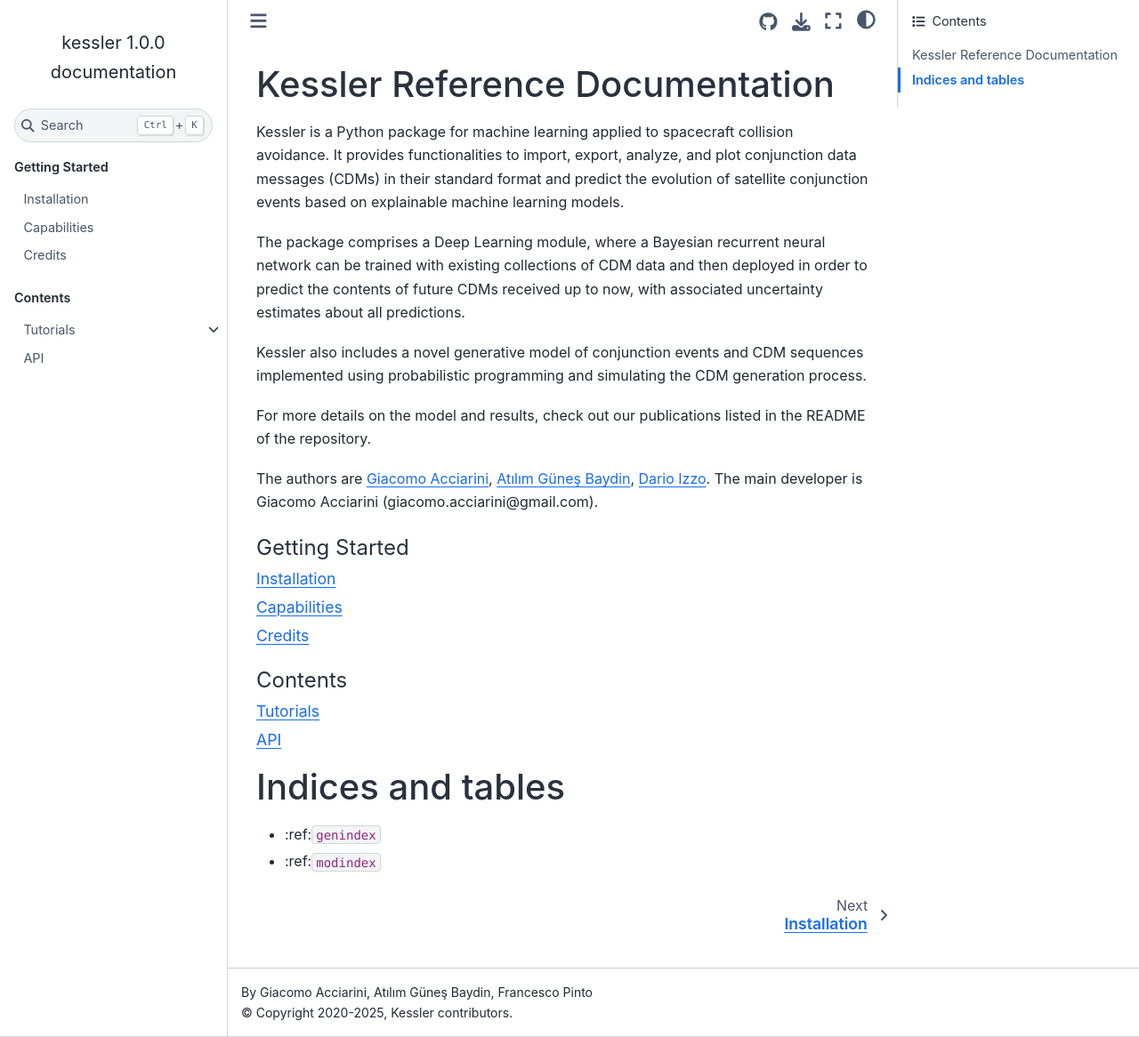
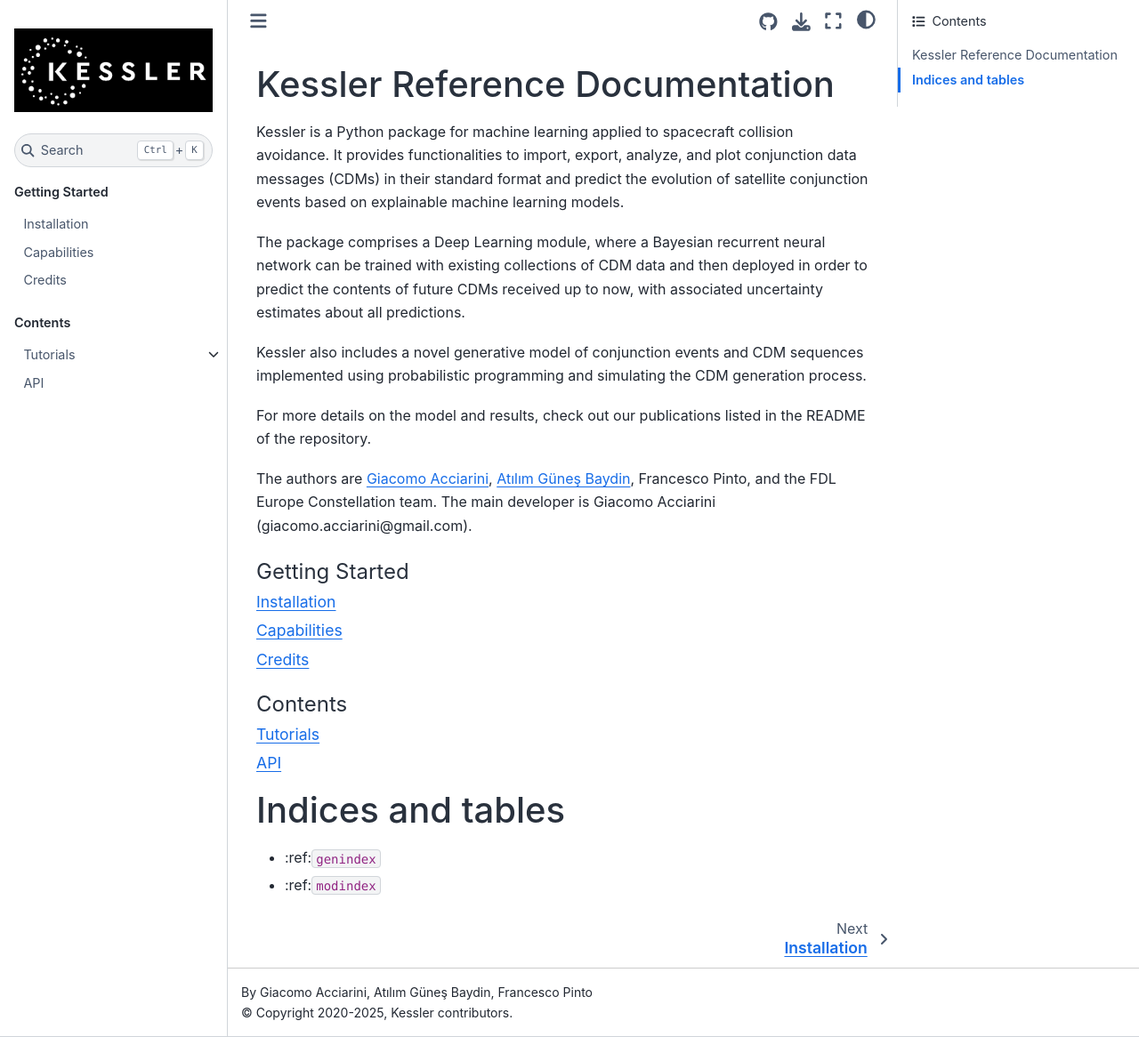
Before and after one commit to kesslerlib/kessler, a Sphinx documentation site: the page built from docs/index.md, in a window 1280 px wide and 1166 px high. Shown: the whole window at 89% size. Built offline with Sphinx 7.4.7 and the Sphinx Book theme 1.1.4, drawn with Linux system fonts in a browser that asks for light colours.

Commit message:
a couple of cleanups

````diff
--- a/docs/conf.py
+++ b/docs/conf.py
@@ -75,7 +75,7 @@
 # so a file named "default.css" will overwrite the builtin "default.css".
 html_static_path = ["_static"]
 
-html_logo = "_static/logo_dsgp4.png"
+html_logo = "_static/kessler_logo.png"
 
 html_theme_options = {
     "repository_url": "https://github.com/esa/dSGP4/",
--- a/docs/index.md
+++ b/docs/index.md
@@ -9,7 +9,7 @@
 
 For more details on the model and results, check out our publications listed in the README of the repository.
 
-The authors are [Giacomo Acciarini](https://www.esa.int/gsp/ACT/team/giacomo_acciarini/), [Atılım Güneş Baydin](https://gbaydin.github.io/), [Dario Izzo](https://www.esa.int/gsp/ACT/team/dario_izzo/). The main developer is Giacomo Acciarini (giacomo.acciarini@gmail.com).
+The authors are [Giacomo Acciarini](https://www.esa.int/gsp/ACT/team/giacomo_acciarini/), [Atılım Güneş Baydin](https://gbaydin.github.io/), Francesco Pinto, and the FDL Europe Constellation team. The main developer is Giacomo Acciarini (giacomo.acciarini@gmail.com).
 
 
 ```{toctree}
````
